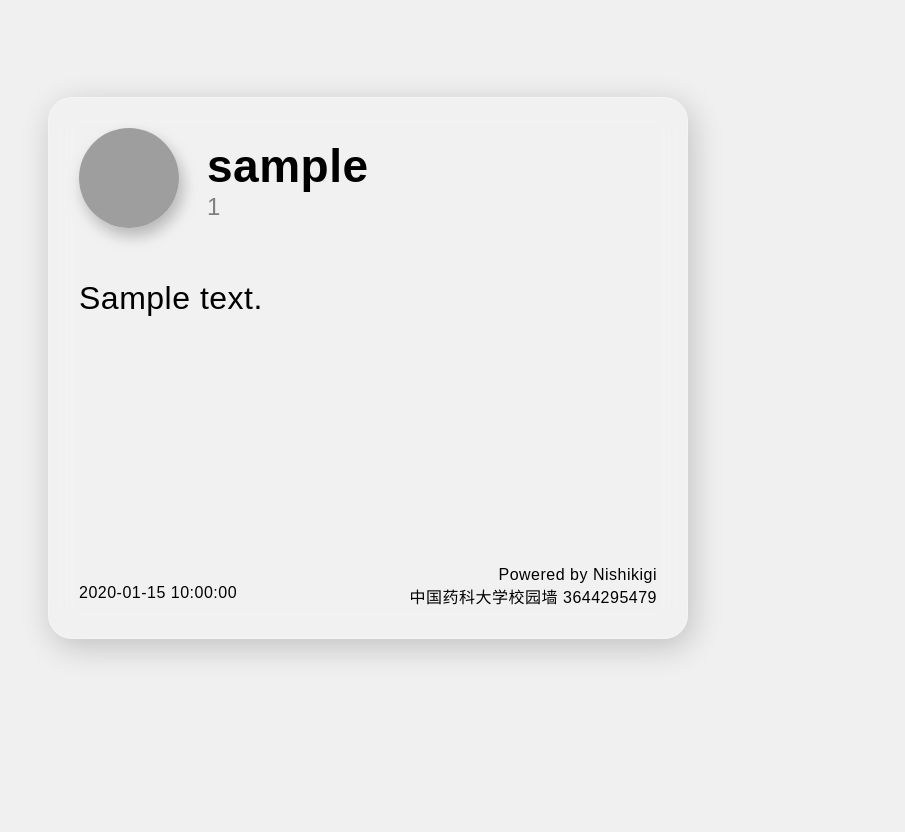
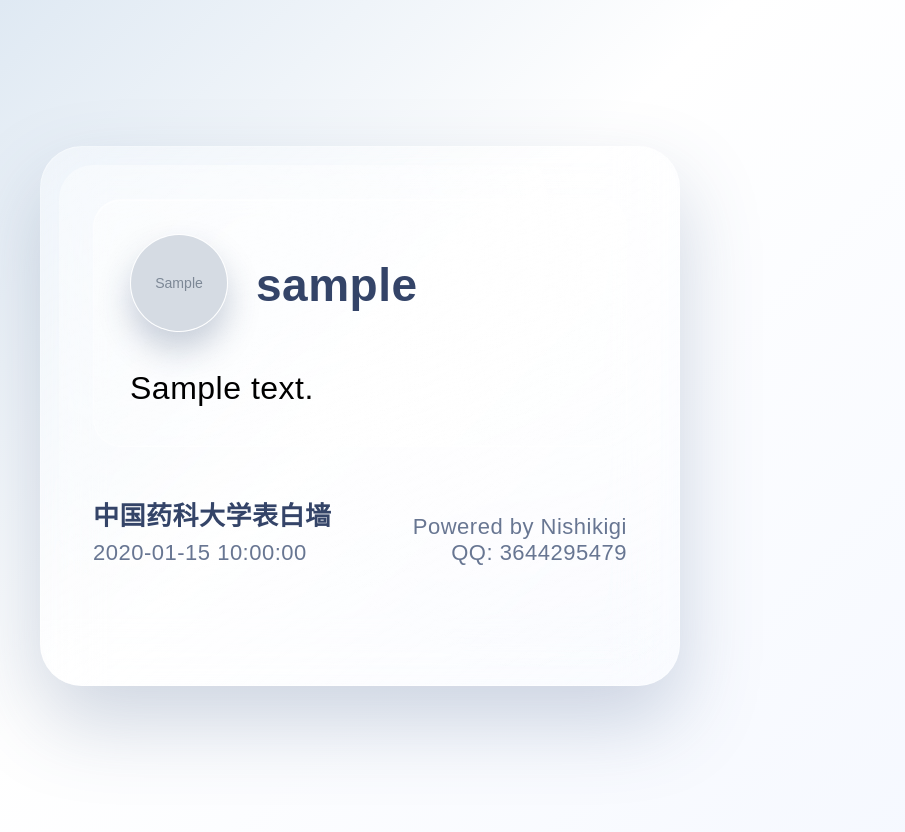
Before and after one commit to sx120609/Nishikigi, a Python web app: template templates/normal.html in a window 1280 px wide. Shown: the whole page, without its empty margins (0-905 px from the left). Before the commit the page ends 658 px from the top, so only its background shows below. Run offline with Jinja, Linux system fonts and the light colour scheme; the template is opened without the code that fills it: most values are stand-ins (such as "Sample title", 1, 10 or a date in 2020); grey boxes marked "Sample" are stand-in pictures; grey boxes are pictures that could not be loaded.

Commit message:
Refine wall layout and robot avatars

```diff
--- a/src/agent.py
+++ b/src/agent.py
@@ -38,7 +38,7 @@ def is_known_command(raw: str) -> bool:
 
 async def ai_suggest_intent(raw: str) -> dict:
     prompt = (
-        "你是“苏州实验中学校墙”的智能助手, 任务是把用户短文本映射为墙的命令或友好回复。"
+        "你是“中国药科大学表白墙”的智能助手, 任务是把用户短文本映射为墙的命令或友好回复。"
         '最终请返回 JSON: {"intent_candidates":[{"label":"","suggestion":"","confidence":"","reason":""}]}\n\n'
         f"墙的指令和说明:  \n"
         f"#帮助:  查看使用说明。\n"
--- a/src/core.py
+++ b/src/core.py
@@ -251,6 +251,7 @@ async def end(msg: PrivateMessage):
         user=None if ses.anonymous else msg.sender,
         contents=ses.contents,
         admin=any(map(lambda v: v["user_id"] == msg.sender.user_id, vips)),
+        avatar_seed=msg.sender.user_id if ses.anonymous else None,
     )
 
     await msg.reply(
--- a/templates/normal.html
+++ b/templates/normal.html
@@ -5,59 +5,82 @@
     <style>
         body {
             font-family: "SF Pro", "PingFang SC", "Apple Color Emoji", Arial, sans-serif;
-            align-items: center;
             width: 720px;
             min-height: 720px;
-            background-color: #f0f0f0;
+            margin: 0;
+            background: linear-gradient(135deg, #dfe9f3 0%, #ffffff 35%, #f2f6ff 100%);
             display: flex;
+            align-items: center;
             justify-content: center;
             letter-spacing: 0.5px;
+            padding: 56px 0;
         }
         .card {
+            position: relative;
+            width: 640px;
+            min-height: 540px;
+            border-radius: 42px;
+            padding: 52px;
+            box-sizing: border-box;
+            background: linear-gradient(145deg, rgba(255, 255, 255, 0.38), rgba(255, 255, 255, 0.06));
+            box-shadow: 0 36px 80px rgba(62, 93, 136, 0.25);
+            border: 1px solid rgba(255, 255, 255, 0.32);
+            backdrop-filter: blur(28px) saturate(140%);
+            -webkit-backdrop-filter: blur(28px) saturate(140%);
+        }
+        .card::before {
+            content: "";
+            position: absolute;
+            inset: 18px;
+            border-radius: 34px;
+            background: radial-gradient(circle at 30% 20%, rgba(255, 255, 255, 0.45), transparent 60%),
+                        radial-gradient(circle at 85% 35%, rgba(255, 255, 255, 0.28), transparent 55%),
+                        linear-gradient(160deg, rgba(255, 255, 255, 0.24), rgba(255, 255, 255, 0.02));
+            pointer-events: none;
+            mix-blend-mode: screen;
+        }
+        .card-inner {
+            position: relative;
+            z-index: 1;
             display: flex;
             flex-direction: column;
-            margin: 40px;
-            padding: 30px;
-            width: 100%;
-            min-height: 480px;
+            min-height: 100%;
             justify-content: space-between;
-            z-index: 1;
-            background: rgba(255, 255, 255, 0.12);
-            border-radius: 24px;
-            box-shadow: 4px 8px 32px rgba(0, 0, 0, 0.2);
-            backdrop-filter: blur(15px);
-            -webkit-backdrop-filter: blur(15px);
-            border: 1px solid rgba(255, 255, 255, 0.2);
         }
         .user {
             display: flex;
             align-items: center;
-            margin-bottom: 24px;
+            margin-bottom: 28px;
         }
         .avatar img {
-            width: 100px;
-            height: 100px;
+            width: 96px;
+            height: 96px;
             margin-right: 28px;
             border-radius: 50%;
             object-fit: cover;
-            box-shadow: 4px 8px 16px rgba(0,0,0,0.25);       /* 再加一点阴影层次 */
+            box-shadow: 0 18px 32px rgba(44, 66, 109, 0.25);
+            border: 1px solid rgba(255, 255, 255, 0.55);
+        }
+        .messages {
+            display: flex;
+            flex-direction: column;
+            gap: 18px;
         }
         .message {
-            display: inline-block;
-            max-width: 100%;
+            display: block;
+            width: 100%;
             border-radius: 24px;
-            margin-bottom: 18px;
             line-height: 1.5;
             font-size: 32px;
             word-wrap: break-word;
         }
         .message_border {
-            padding: 6px 14px;
-            background: rgba(255, 255, 255, 0.05);
-            box-shadow: 4px 8px 20px rgba(0, 0, 0, 0.2);
-            backdrop-filter: blur(15px);
-            -webkit-backdrop-filter: blur(15px);
-            border: 1px solid rgba(255, 255, 255, 0.2);
+            padding: 18px 24px;
+            background: linear-gradient(120deg, rgba(255, 255, 255, 0.38), rgba(255, 255, 255, 0.14));
+            box-shadow: 0 18px 36px rgba(74, 106, 157, 0.25);
+            backdrop-filter: blur(22px);
+            -webkit-backdrop-filter: blur(22px);
+            border: 1px solid rgba(255, 255, 255, 0.3);
         }
         .message img {
             max-width: 480px;
@@ -78,6 +101,38 @@
             padding: 0 !important;
             transform: translateY(-0.1em);
         }
+        .card-content {
+            padding: 34px 36px;
+            border-radius: 28px;
+            background: linear-gradient(165deg, rgba(255, 255, 255, 0.45), rgba(255, 255, 255, 0.08));
+            border: 1px solid rgba(255, 255, 255, 0.42);
+            box-shadow: inset 0 1px 0 rgba(255, 255, 255, 0.55), inset 0 -1px 0 rgba(255, 255, 255, 0.18);
+        }
+        .footer {
+            margin-top: 48px;
+            display: flex;
+            justify-content: space-between;
+            align-items: flex-end;
+            gap: 24px;
+            color: rgba(40, 60, 100, 0.7);
+        }
+        .footer-info {
+            display: flex;
+            flex-direction: column;
+            gap: 8px;
+        }
+        .footer-brand {
+            font-size: 26px;
+            font-weight: 600;
+            color: rgba(30, 48, 88, 0.9);
+        }
+        .footer-date {
+            font-size: 22px;
+        }
+        .footer-right {
+            font-size: 22px;
+            text-align: right;
+        }
         .rainbow {
             background: linear-gradient(90deg, #fbc2eb, #a6c1ee);
             -webkit-background-clip: text;
@@ -85,37 +140,24 @@
             color: transparent;
             text-shadow: 0 2px 20px rgba(0, 114, 255, 0.15);
         }
-
-        .blur-bg {
-            width: 100%;
-            position: absolute;
-            background: radial-gradient(at 30% 30%, rgba(255, 0, 150, 0.1), transparent 60%),
-                        radial-gradient(at 70% 70%, rgba(0, 200, 255, 0.15), transparent 60%),
-                        radial-gradient(at 50% 50%, rgba(255, 255, 0, 0.15), transparent 60%);
-            filter: blur(100px);
-            z-index: -1;
-        }
     </style>
 </head>
 
 <body>
-<div class="blur-bg"></div>
 <div class="card">
-    <div>
+    <div class="card-inner">
+        <div class="card-content">
             <div class="user">
                 <div class="avatar">
-                <img src="https://q1.qlogo.cn/g?b=qq&nk={{ user_id }}&s=100" alt="头像">
+                    <img src="{{ avatar_src }}" alt="头像">
                 </div>
-            <div >
-                <div class="{% if admin %}rainbow{% endif %}" style="font-size: 46px; font-weight: bold;">
+                <div>
+                    <div class="{% if admin %}rainbow{% endif %}" style="font-size: 46px; font-weight: 600; color: rgba(30, 48, 88, 0.9);">
                         {{ username }}
-                </div>
-                <div style="font-size: 24px; color: gray;">
-                {{ user_id }}
                     </div>
                 </div>
             </div>
-        <br/>
+            <div class="messages">
                 {% for items in contents %}
                     <div class="message {% if items[0] == '' %}message_border{% endif %}" >
                         {% for item in items[1:] %}
@@ -130,17 +172,19 @@
                             {% endif %}
                         {% endfor %}
                     </div>
-            <br/>
                 {% endfor %}
             </div>
+        </div>
 
-    <div>
-        <div style="display: flex; justify-content: right; margin-top: 42px">
-            Powered by Nishikigi
+        <div class="footer">
+            <div class="footer-info">
+                <div class="footer-brand">中国药科大学表白墙</div>
+                <div class="footer-date">{{ date }}</div>
             </div>
-        <div style="display: flex; justify-content: space-between;">
-            <div> {{ date }}</div>
-            <div>中国药科大学校园墙 3644295479</div>
+            <div class="footer-right">
+                Powered by Nishikigi<br>
+                QQ: 3644295479
+            </div>
         </div>
     </div>
 </div>
```
Also changed, not shown: src/image.py (+251 -32 lines), templates/anonymous.html (+95 -47 lines). Lines whose indentation alone changed are shown as unchanged.
